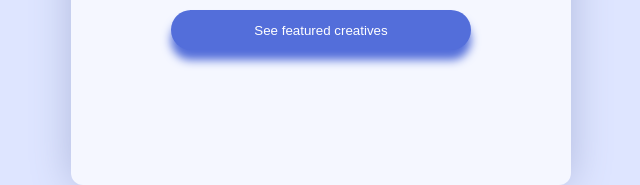
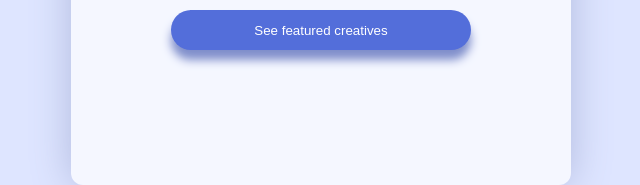
Before and after one commit to ChrisMungiria/User-Card, a plain HTML site: page index.html in a window 1280 px wide. Shown: the part 490-675 px from the top of the page, 319-959 px from the left. Drawn offline with Linux system fonts and the light colour scheme.

Commit message:
Changed Button box shadow

```diff
--- a/style.css
+++ b/style.css
@@ -96,7 +96,7 @@
     background-color: #536eda;
     border-radius: 20px;
     color: white;
-    box-shadow: 0px 10px 10px #536eda;
+    box-shadow: 0px 10px 10px #7f8ecb;
 }
 
 .myButton:hover {
```
